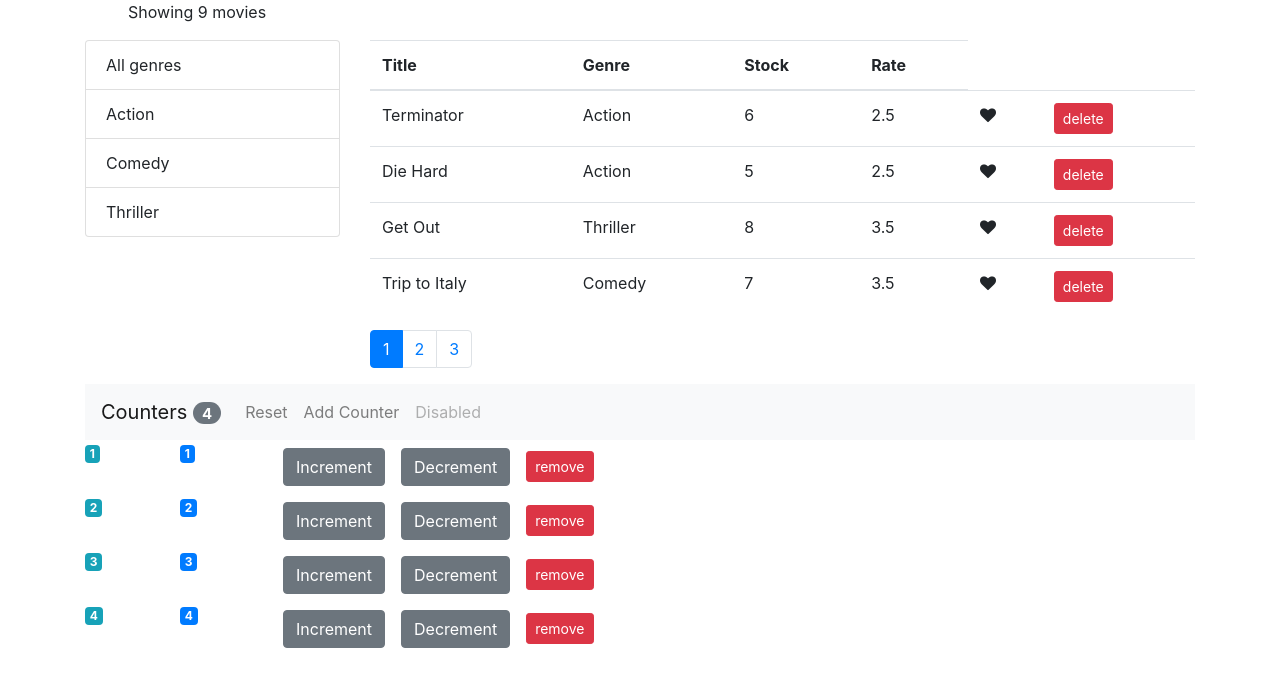
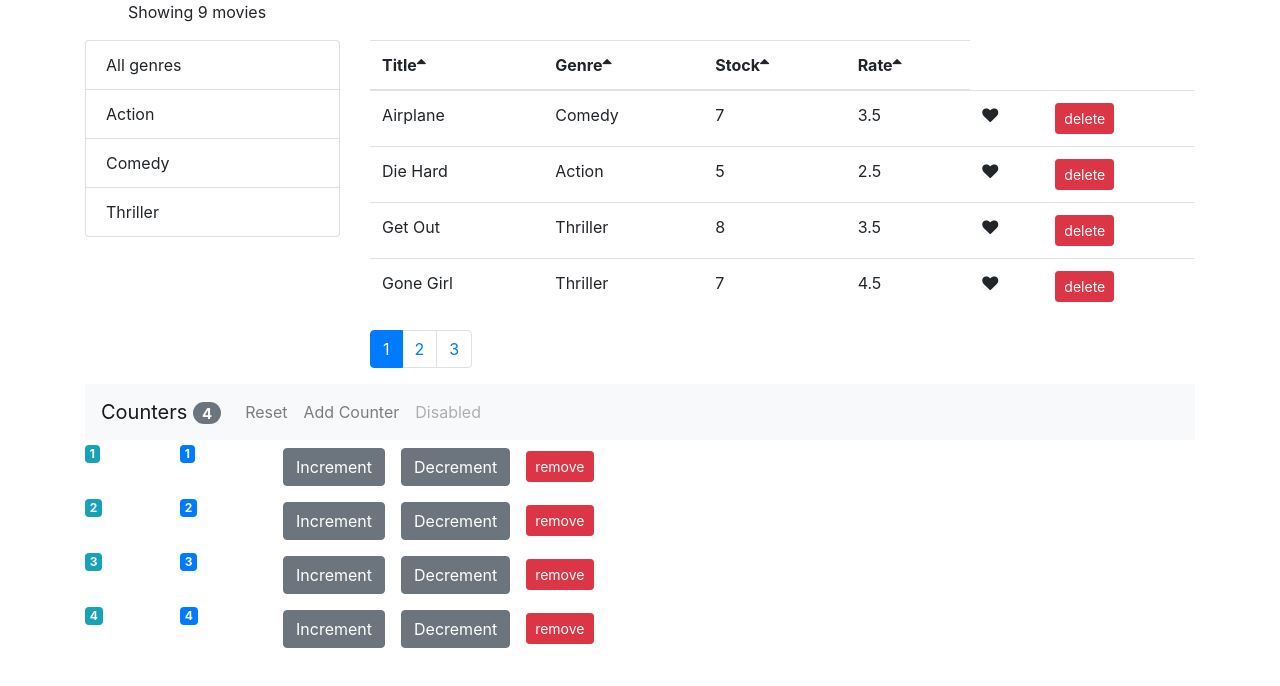
Before and after one commit to YanbinD/React-Capstone-project, a React (Create React App) app: page / in a window 1280 px wide. Shown: the top 686 px of the page. Built offline with nearby package versions, Linux system fonts and the light colour scheme.

Commit message:
finish sorting and refactor MovieTable comp, refactor tableHeader

```diff
--- a/src/Components/MoviesPanel.jsx
+++ b/src/Components/MoviesPanel.jsx
@@ -3,6 +3,7 @@ import React, { Component } from "react";
 import MoviesTable from "./MoviesTable";
 import Pagniation from "./common/Pagination";
 import ListGroup from "./common/ListGroup";
+import _ from "lodash";
 // import ReactDom from "react-dom";
 import { getMovies } from "../services/fakeMovieService";
 import { getGenres } from "../services/fakeGenreService";
@@ -20,7 +21,8 @@ class Movies extends Component {
       genres: [],
       pageSize: 4,
       currentPage: 1,
-      selectedGenre: ""
+      selectedGenre: "",
+      sortColumn : {pathToTargetProperty: "title", order: "asc"}
     };
   }
 
@@ -49,6 +51,9 @@ class Movies extends Component {
   handleGenreSelect = genre => {
     this.setState({ selectedGenre: genre , currentPage : 1});
   };
+  handleSort = sortColumn => {
+    this.setState({sortColumn})
+  };
 
   render() {
     // const movieCount = this.state.movies.length;
@@ -60,7 +65,8 @@ class Movies extends Component {
       currentPage,
       movies: allMovies,
       genres,
-      selectedGenre
+      selectedGenre,
+      sortColumn
     } = this.state;
 
     if (movieCount === 0) {
@@ -70,17 +76,21 @@ class Movies extends Component {
     const filtered = selectedGenre && selectedGenre.name !== 'All genres'
       ? allMovies.filter(m => m.genre.name === selectedGenre.name)
       : allMovies;
-    const movies_ = paginate(filtered, currentPage, pageSize); //render this instead of state
+
+    const sorted = _.orderBy(filtered, [sortColumn.pathToTargetProperty], sortColumn.order)
+    const movies_ = paginate(sorted, currentPage, pageSize); //render this instead of state
 
     return (
       <div className="Movies_Container">
+
         <div className="row" style={style}>
           <p style={style}>
             Showing {filtered.length} movies {selectedGenre ? "from " + selectedGenre.name : ""}
           </p>
         </div>
+
+
         <div className="row">
-
           <div className="col-2 col-md-3">
             <ListGroup
               items={genres}
@@ -90,12 +100,15 @@ class Movies extends Component {
           </div>
 
           <div className="col">
-
             <MoviesTable
               movies={movies_}
               onLike={this.handleLike}
               onDelete={this.handleDelete}
-              />
+              onSort={this.handleSort}
+              sortOrder={sortColumn.order}
+              sortColumn={sortColumn}
+            />
+
             <Pagniation
               movieCount={filtered.length}
               pageSize={pageSize}
--- a/src/Components/MoviesTable.jsx
+++ b/src/Components/MoviesTable.jsx
@@ -1,32 +1,45 @@
-import React from 'react';
+import React, { Component } from 'react';
 import Like from "./common/Like";
+import TableHeader from "./common/TableHeader"
 
-const MovieTable = (props) => {
-    const {movies, onLike, onDelete} = props
+
+class MovieTable extends Component {
+
+    // this will not be changed so does not have to be state
+    columns = [
+        {path : 'title', label: "Title"},
+        {path : 'genre.name', label: "Genre"},
+        {path : 'numberInStock', label: "Stock"},
+        {path : 'dailyRentalRate', label: "Rate"},
+        {key : 'like'},
+        {key : 'delete'}
+    ];
+
+
+
+
+    render() {
+        const { movies, onLike, onDelete, onSort,sortOrder, sortColumn } = this.props;
+
+
 
         return (
             <table className="table">
-        <thead>
-          <tr>
-            <th>Title</th>
-            <th>Genre</th>
-            <th>Stock</th>
-            <th>Rate</th>
-          </tr>
-        </thead>
-
+            <TableHeader
+                columns={this.columns}
+                sortColumn={sortColumn}
+                onSort={onSort}
+                sortOrder={sortOrder}
+            />
               <tbody>
                 {movies.map(movie => (
-            <tr key={movie._id}>
+                  <tr key={movie.title}>
                     <td>{movie.title}</td>
                     <td>{movie.genre.name}</td>
                     <td>{movie.numberInStock}</td>
                     <td>{movie.dailyRentalRate}</td>
                     <td>
-                <Like
-                  liked={movie.liked}
-                  onLikeClick={() => onLike(movie)}
-                />
+                      <Like liked={movie.liked} onLikeClick={() => onLike(movie)} />
                     </td>
                     <td>
                       <button
@@ -42,5 +55,8 @@ const MovieTable = (props) => {
             </table>
           );
     }
+}
+
+
 
 export default MovieTable;
--- a/src/Components/common/ListGroup.jsx
+++ b/src/Components/common/ListGroup.jsx
@@ -11,10 +11,10 @@ const ListGroup = ({
     <ul className="list-group">
       {items.map(item => (
         <li
+          key={item[valueProperty]}
+          className={item === selectedItem ? "list-group-item active" : "list-group-item" }
           style={{cursor: "pointer"}}
           onClick={() => onItemSelect(item)}
-          key={item[textProperty]}
-          className={item === selectedItem ? "list-group-item active" : "list-group-item" }
         >
           {item[valueProperty]}
         </li>
@@ -23,6 +23,7 @@ const ListGroup = ({
   );
 };
 
+// use default props to make props cleaner in the parent
 ListGroup.defaultProps = {
   textProperty: "_id",
   valueProperty: "name"
--- /dev/null
+++ b/src/Components/common/TableHeader.jsx
@@ -0,0 +1,45 @@
+import React, { Component } from 'react';
+
+// interface
+// column : array
+// sortColumn : object
+// onSort: function
+
+class TableHeader extends Component {
+
+
+
+    raiseSort = path => {
+        const sortColumn = {...this.props.sortColumn};
+        if (sortColumn.path === path) {
+          sortColumn.order = (sortColumn.order === 'asc') ? 'desc' : 'asc';
+        } else {
+          sortColumn.path = path;
+          sortColumn.order = 'asc';
+        }
+        //raise the event here
+        this.props.onSort(sortColumn);
+    }
+
+
+    render() {
+
+        let sortArrowClassName = "fa fa-sort-".concat(this.props.sortOrder);
+        return (
+            <thead>
+                <tr>
+                    {this.props.columns.filter(c => c.label).map( column => (
+                        <th
+                            key = {column.key || column.path}
+                            onClick={() => this.raiseSort("title")}> {column.label}
+                        <i className= {sortArrowClassName} aria-hidden="true"></i>
+                        </th>
+                    ))}
+                </tr>
+            </thead>
+
+          );
+    }
+}
+
+export default TableHeader;
```
Also changed, not shown: src/Components/Counter.jsx (+32 -35 lines). Lines whose indentation alone changed are shown as unchanged.
